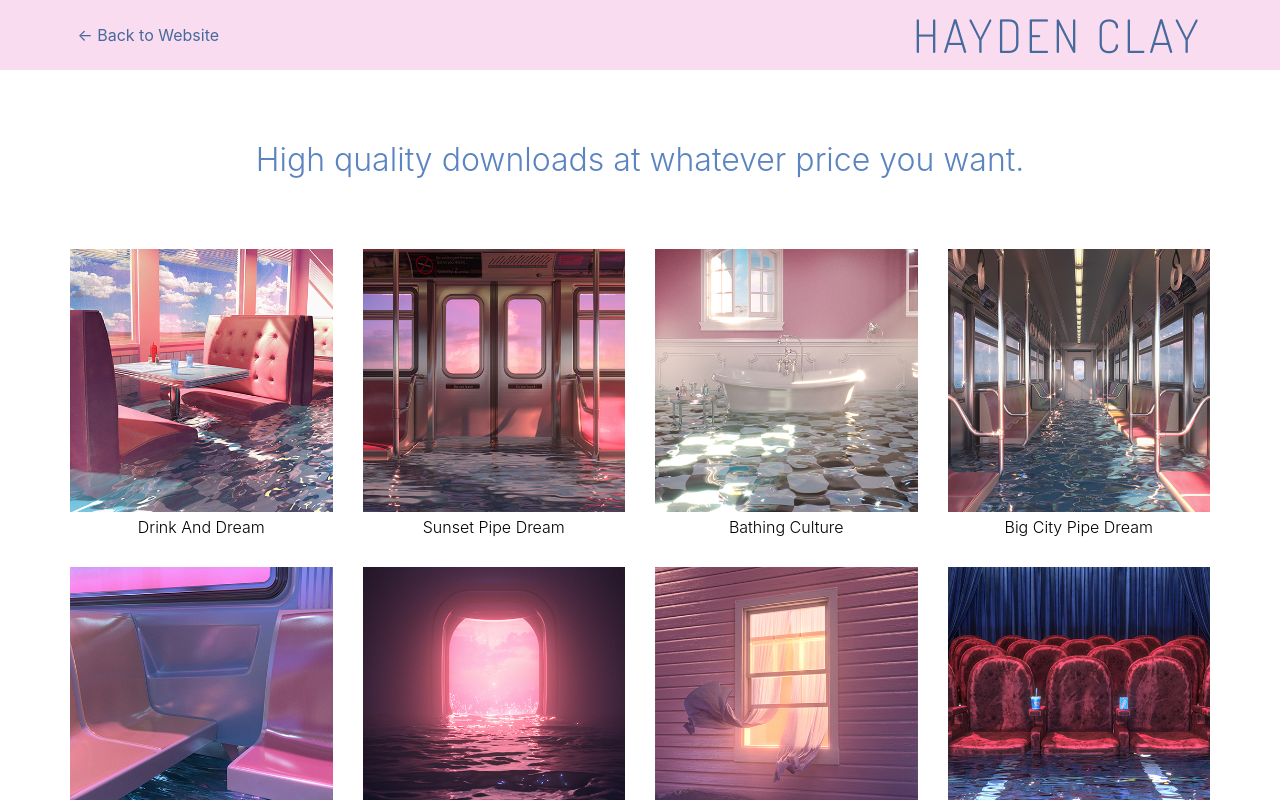
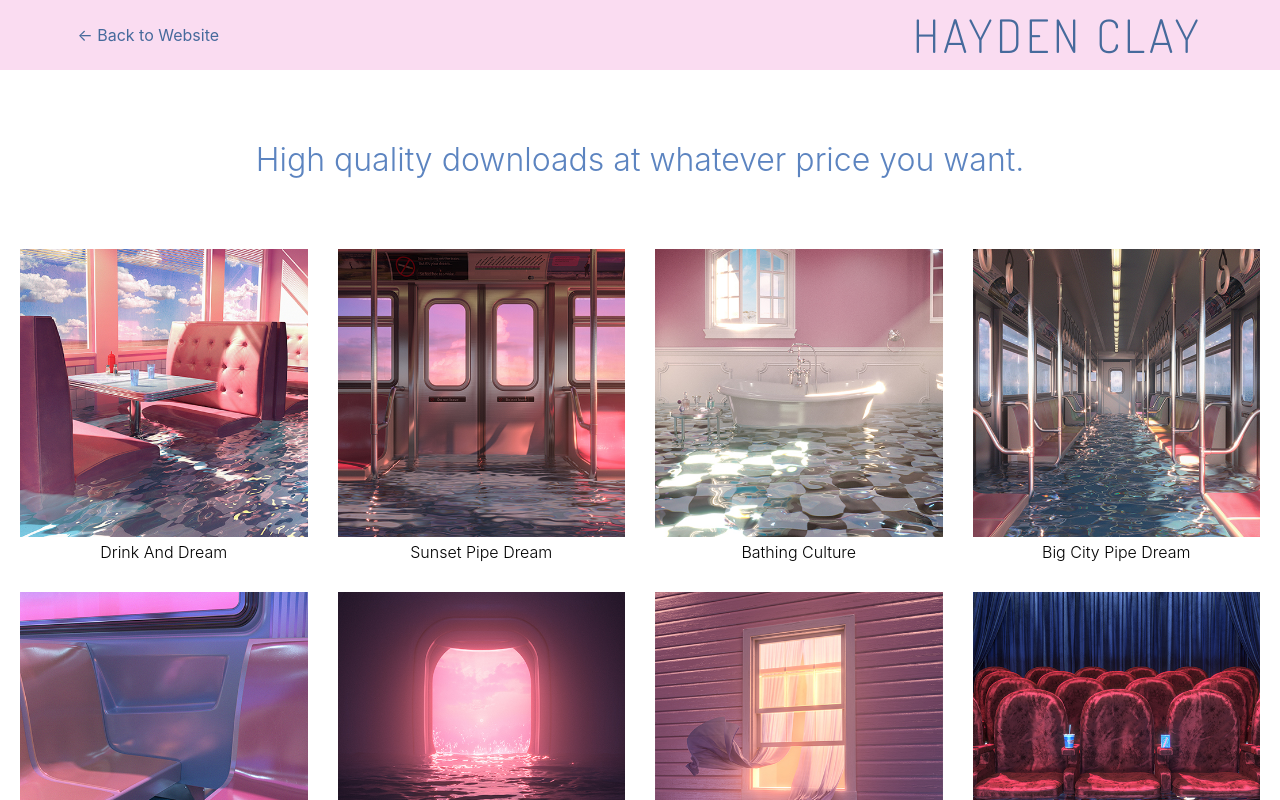
Before and after one commit to Haydilliams/download-page, a React (Create React App) app in the folder frontend/: page / in a window 1280 px wide. Shown: the top 800 px of the page. Built offline with nearby package versions, Linux system fonts and the light colour scheme.

Commit message:
Style adjustments for large screens

```diff
--- a/frontend/src/App.scss
+++ b/frontend/src/App.scss
@@ -111,7 +111,7 @@ a {
   grid-gap: 30px;
   padding: 20px;
   padding-top: 0px;
-  margin: 30px;
+  margin: 20px;
 }
 
 .photo-wrapper {
@@ -165,7 +165,7 @@ a {
   display: flex;
   flex-direction: column;
   width: 80%;
-  max-width: 1000px;
+  max-width: 1200px;
   margin: auto;
   margin-top: 30px;
   margin-bottom: 30px;
@@ -380,9 +380,10 @@ a {
     font-size: 2.7vw;
   }
   .wrapper {
+    max-width: 1600px;
     grid-template-columns: repeat(4, auto);
     grid-row-gap: 50px;
-    margin: 50px;
+    margin: auto;
   }
 }
 
@@ -427,6 +428,13 @@ a {
   }
 }
 
+@media screen and (min-width: 1080px) {
+  .download-wrapper {
+    margin-top: 50px;
+    margin-bottom: 50px;
+  }
+}
+
 @media screen and (max-width: 804px) {
   .paypal-holder {
     width: 60%;
@@ -444,3 +452,9 @@ a {
     width: 225px;
   }
 }
+
+@media screen and (min-width: 2000px) {
+  .photo-button-text {
+    font-size: 52px;
+  }
+}
```
Also changed, not shown: 8 other files (tests, documents, lock files or other folders).
